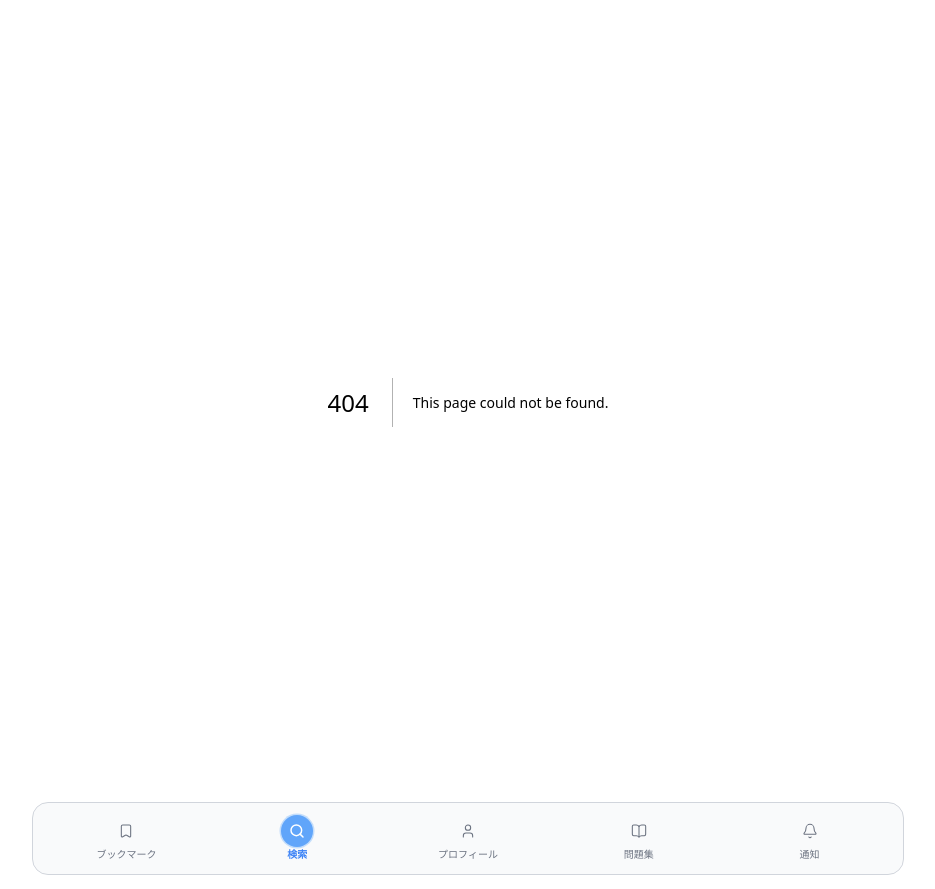
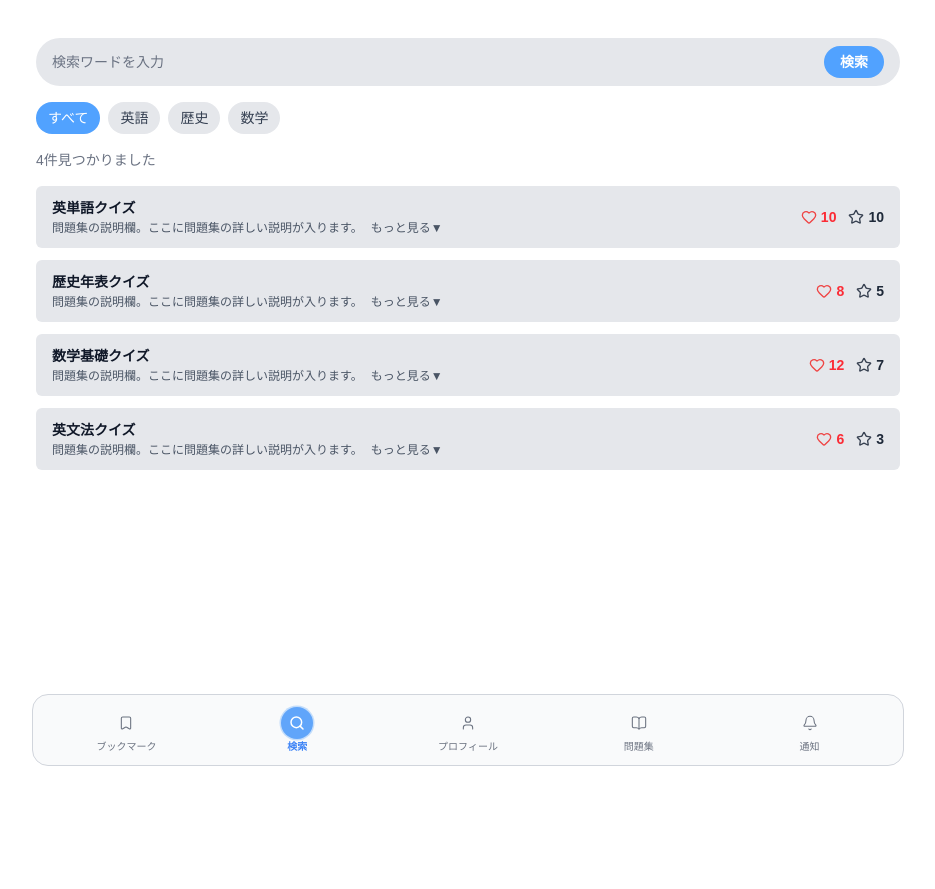
Before and after one commit to itc-s24004/drill-quest, a Next.js app: page /search in a window 1280 px wide. Before the commit this address had no page. Shown: the whole page, without its empty margins (172-1107 px from the left). After the commit the page ends 800 px from the top, so only its background shows below. Built offline with nearby package versions, Linux system fonts and the light colour scheme.

Commit message:
検索画面

```diff
--- /dev/null
+++ b/app/search/_components/CategoryFilter.tsx
@@ -0,0 +1,33 @@
+"use client";
+
+type CategoryFilterProps = {
+  categories: string[];
+  active: string;
+  onChange: (category: string) => void;
+};
+
+export default function CategoryFilter({
+  categories,
+  active,
+  onChange,
+}: CategoryFilterProps) {
+  return (
+    <div className="flex flex-wrap gap-2">
+      {categories.map((cat) => {
+        const isActive = cat === active;
+        return (
+          <button
+            key={cat}
+            type="button"
+            onClick={() => onChange(cat)}
+            className={`rounded-full px-3 py-1.5 text-sm font-medium transition-colors ${
+              isActive ? "bg-blue-400 text-white" : "bg-gray-200 text-gray-700"
+            }`}
+          >
+            {cat}
+          </button>
+        );
+      })}
+    </div>
+  );
+}
--- /dev/null
+++ b/app/search/page.tsx
@@ -0,0 +1,88 @@
+"use client";
+
+import { useMemo, useState } from "react";
+import SearchBar from "../_components/SearchBar";
+import QuizCard from "../_components/QuizCard";
+import CategoryFilter from "./_components/CategoryFilter";
+
+// TODO: バックエンド実装後、ここを fetch/DB クエリの結果に差し替える
+const MOCK_QUIZZES = [
+  {
+    id: "1",
+    title: "英単語クイズ",
+    description: "問題集の説明欄。ここに問題集の詳しい説明が入ります。",
+    likeCount: 10,
+    starCount: 10,
+    category: "英語",
+  },
+  {
+    id: "2",
+    title: "歴史年表クイズ",
+    description: "問題集の説明欄。ここに問題集の詳しい説明が入ります。",
+    likeCount: 8,
+    starCount: 5,
+    category: "歴史",
+  },
+  {
+    id: "3",
+    title: "数学基礎クイズ",
+    description: "問題集の説明欄。ここに問題集の詳しい説明が入ります。",
+    likeCount: 12,
+    starCount: 7,
+    category: "数学",
+  },
+  {
+    id: "4",
+    title: "英文法クイズ",
+    description: "問題集の説明欄。ここに問題集の詳しい説明が入ります。",
+    likeCount: 6,
+    starCount: 3,
+    category: "英語",
+  },
+];
+
+const CATEGORIES = ["すべて", ...new Set(MOCK_QUIZZES.map((q) => q.category))];
+
+export default function SearchPage() {
+  const [keyword, setKeyword] = useState("");
+  const [category, setCategory] = useState("すべて");
+
+  const filteredQuizzes = useMemo(() => {
+    return MOCK_QUIZZES.filter((quiz) => {
+      const matchesCategory =
+        category === "すべて" || quiz.category === category;
+      const matchesKeyword = quiz.title
+        .toLowerCase()
+        .includes(keyword.toLowerCase());
+      return matchesCategory && matchesKeyword;
+    });
+  }, [keyword, category]);
+
+  return (
+    <div className="flex flex-col gap-4 px-4 py-4">
+      <SearchBar onSearch={(q) => setKeyword(q)} />
+
+      <CategoryFilter
+        categories={CATEGORIES}
+        active={category}
+        onChange={setCategory}
+      />
+
+      <p className="text-sm text-gray-500">
+        {filteredQuizzes.length}件見つかりました
+      </p>
+
+      <div className="flex flex-col gap-3">
+        {filteredQuizzes.map((quiz) => (
+          <QuizCard
+            key={quiz.id}
+            title={quiz.title}
+            description={quiz.description}
+            likeCount={quiz.likeCount}
+            starCount={quiz.starCount}
+          />
+        ))}
+      </div>
+    </div>
+  );
+}
```
